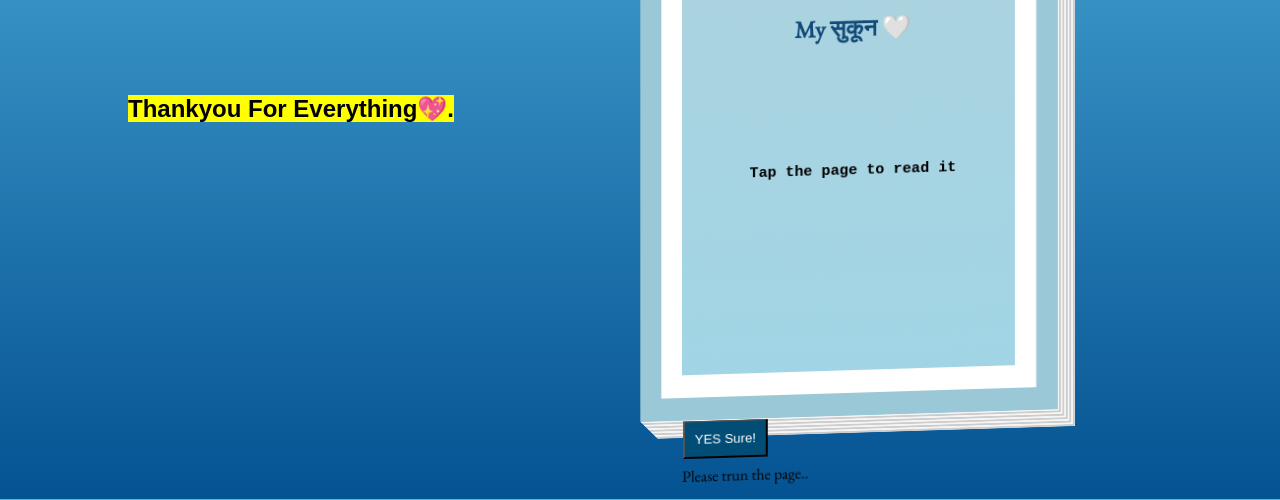
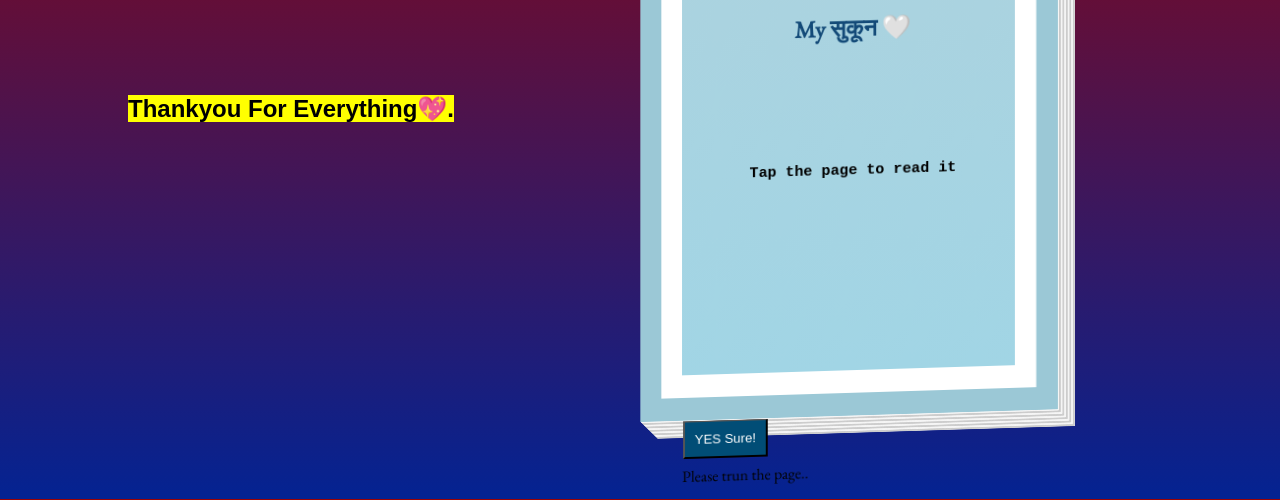
Before and after one commit to SageianRaushan/Friends, a plain HTML site: page book.html in a window 1280 px wide. Shown: the part 301-801 px from the top of the page. Drawn offline with nearby package versions, Linux system fonts and the light colour scheme.

Commit message:
Add files via upload

```diff
--- a/style.css
+++ b/style.css
@@ -18,7 +18,7 @@ body {
   height: 100vh;
   min-width: 900px;
   min-height: 700px;
-  background: linear-gradient(rgb(85, 183, 225), rgb(4, 82, 146));
+  background: linear-gradient(rgb(156, 2, 2), rgb(4, 35, 146));
   position: relative;
 }
 #botao1 {
```
